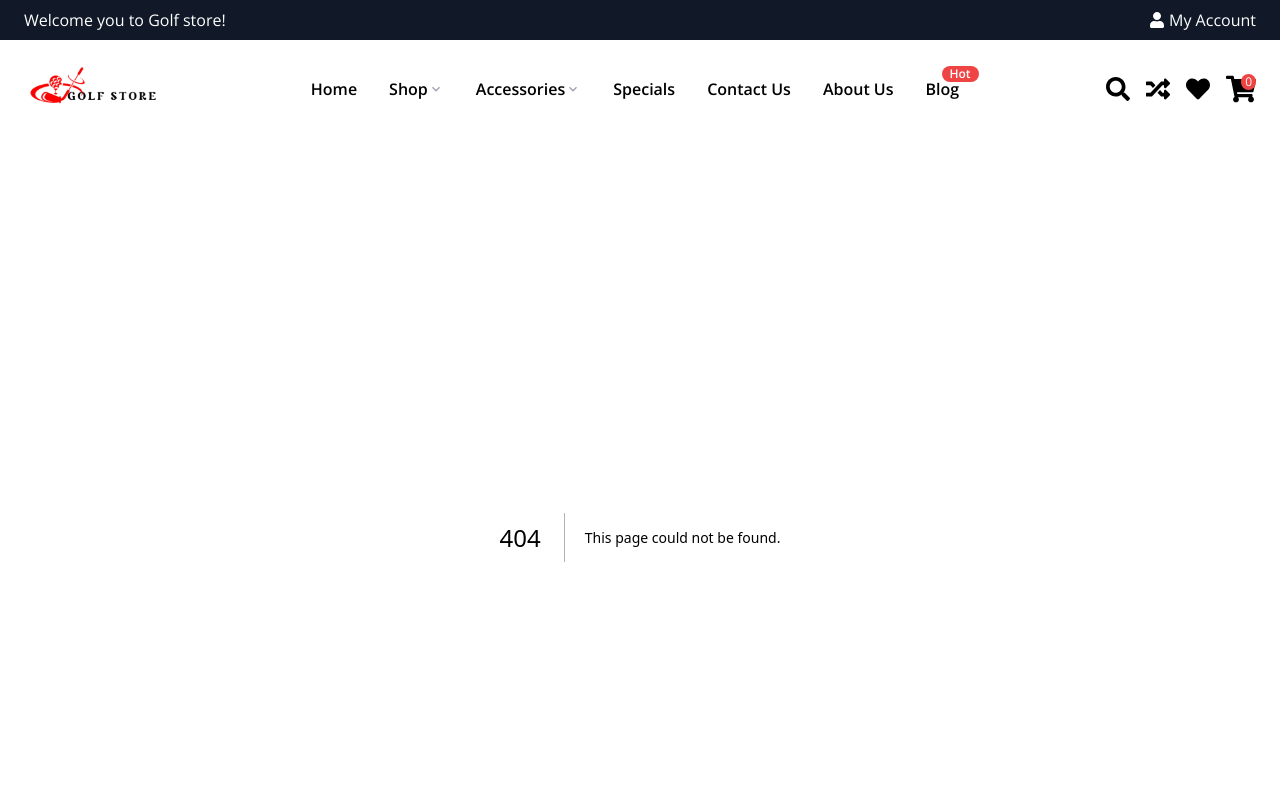
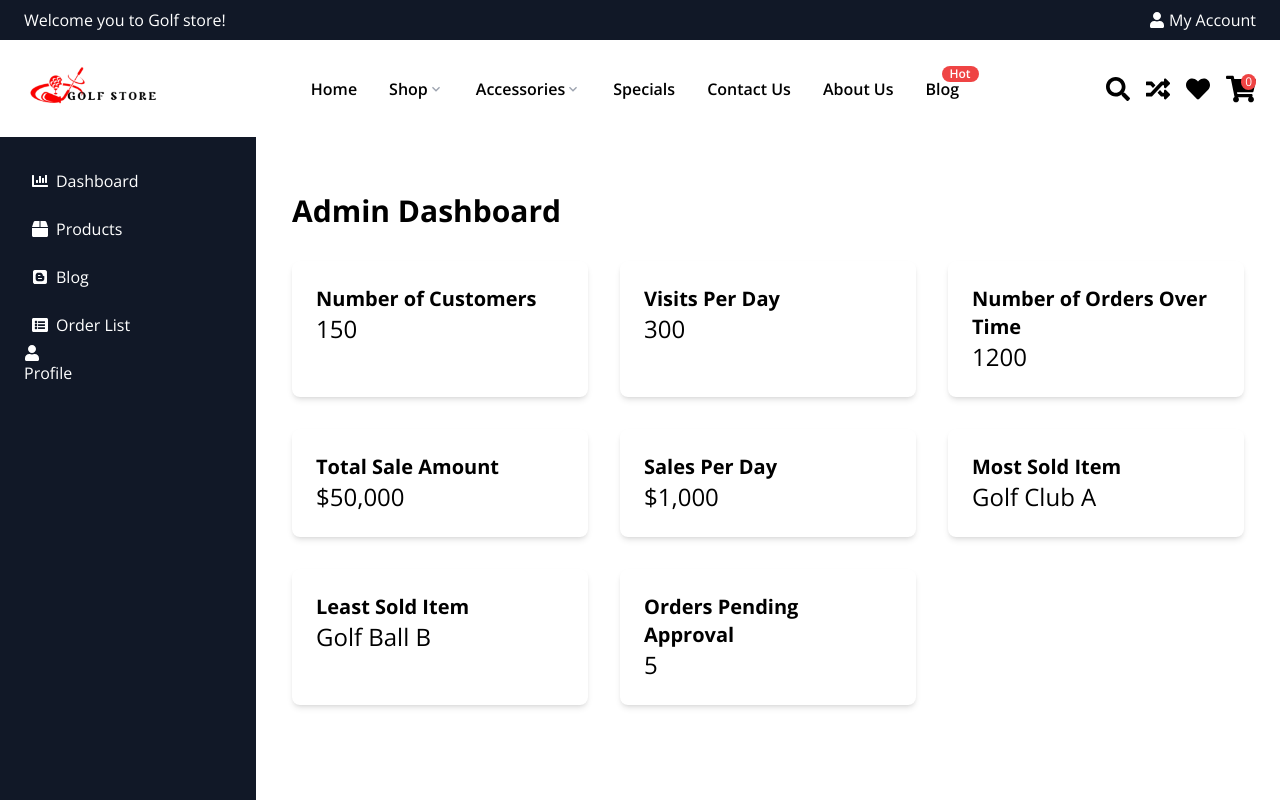
Before and after one commit to akinolapo/golf-store, a Next.js app: page /admin/dashboard in a window 1280 px wide. Before the commit this address had no page. Shown: the top 800 px of the page. Built offline with nearby package versions, Linux system fonts and the light colour scheme.

Commit message:
dashboard and its layout

```diff
--- /dev/null
+++ b/src/app/admin/dashboard/page.tsx
@@ -0,0 +1,45 @@
+'use client';
+
+const Page: React.FC = () => {
+  return (
+      <div className="container mx-auto py-8">
+        <h1 className="text-3xl font-bold mb-8">Admin Dashboard</h1>
+        <div className="grid grid-cols-1 md:grid-cols-2 lg:grid-cols-3 gap-8">
+          <div className="bg-white p-6 rounded-lg shadow-md">
+            <h2 className="text-xl font-bold">Number of Customers</h2>
+            <p className="text-2xl">150</p>
+          </div>
+          <div className="bg-white p-6 rounded-lg shadow-md">
+            <h2 className="text-xl font-bold">Visits Per Day</h2>
+            <p className="text-2xl">300</p>
+          </div>
+          <div className="bg-white p-6 rounded-lg shadow-md">
+            <h2 className="text-xl font-bold">Number of Orders Over Time</h2>
+            <p className="text-2xl">1200</p>
+          </div>
+          <div className="bg-white p-6 rounded-lg shadow-md">
+            <h2 className="text-xl font-bold">Total Sale Amount</h2>
+            <p className="text-2xl">$50,000</p>
+          </div>
+          <div className="bg-white p-6 rounded-lg shadow-md">
+            <h2 className="text-xl font-bold">Sales Per Day</h2>
+            <p className="text-2xl">$1,000</p>
+          </div>
+          <div className="bg-white p-6 rounded-lg shadow-md">
+            <h2 className="text-xl font-bold">Most Sold Item</h2>
+            <p className="text-2xl">Golf Club A</p>
+          </div>
+          <div className="bg-white p-6 rounded-lg shadow-md">
+            <h2 className="text-xl font-bold">Least Sold Item</h2>
+            <p className="text-2xl">Golf Ball B</p>
+          </div>
+          <div className="bg-white p-6 rounded-lg shadow-md">
+            <h2 className="text-xl font-bold">Orders Pending Approval</h2>
+            <p className="text-2xl">5</p>
+          </div>
+        </div>
+      </div>
+  );
+};
+
+export default Page;
--- /dev/null
+++ b/src/app/admin/layout.tsx
@@ -0,0 +1,62 @@
+import type { Metadata } from "next";
+import { FaChartBar, FaBox, FaListAlt, FaBlogger, FaUser } from 'react-icons/fa';
+import Link from 'next/link';
+
+
+export const metadata: Metadata = {
+  title: "Golf Store",
+  description: "Store page",
+};
+
+export default function RootLayout({
+  children,
+}: Readonly<{
+  children: React.ReactNode;
+}>) {
+  return (
+    <div className="min-h-screen flex flex-col lg:flex-row">
+    <aside className="bg-gray-900 text-white w-full lg:w-1/4 xl:w-1/5 p-4">
+      <nav className="space-y-2">
+        <Link className="flex items-center p-2 hover:bg-gray-700" href="/admin/dashboard">
+            <FaChartBar className="mr-2" /> Dashboard
+        </Link>
+        <div className="group">
+          <button className="w-full flex items-center p-2 hover:bg-gray-700">
+            <FaBox className="mr-2" /> Products
+          </button>
+          <div className="hidden group-hover:block pl-6">
+            <Link className="block p-2 hover:bg-gray-700" href="/admin/products/list">
+              Product List
+            </Link>
+            <Link className="block p-2 hover:bg-gray-700" href="/admin/products/add">
+             Add Product
+            </Link>
+          </div>
+        </div>
+        <div className="group">
+          <button className="w-full flex items-center p-2 hover:bg-gray-700">
+            <FaBlogger className="mr-2" /> Blog
+          </button>
+          <div className="hidden group-hover:block pl-6">
+            <Link className="block p-2 hover:bg-gray-700" href="/admin/blog/list">
+              Blog List
+            </Link>
+            <Link className="block p-2 hover:bg-gray-700" href="/admin/blog/add">
+              Add Blog
+            </Link>
+          </div>
+        </div>
+        <Link className="flex items-center p-2 hover:bg-gray-700" href="/admin/orders">
+            <FaListAlt className="mr-2" /> Order List
+        </Link>
+        <Link href="/admin/profile">
+            <FaUser className="mr-2" /> Profile
+        </Link>
+      </nav>
+    </aside>
+    <main className="flex-1 p-4">
+      {children}
+    </main>
+  </div>
+  );
+}
```
